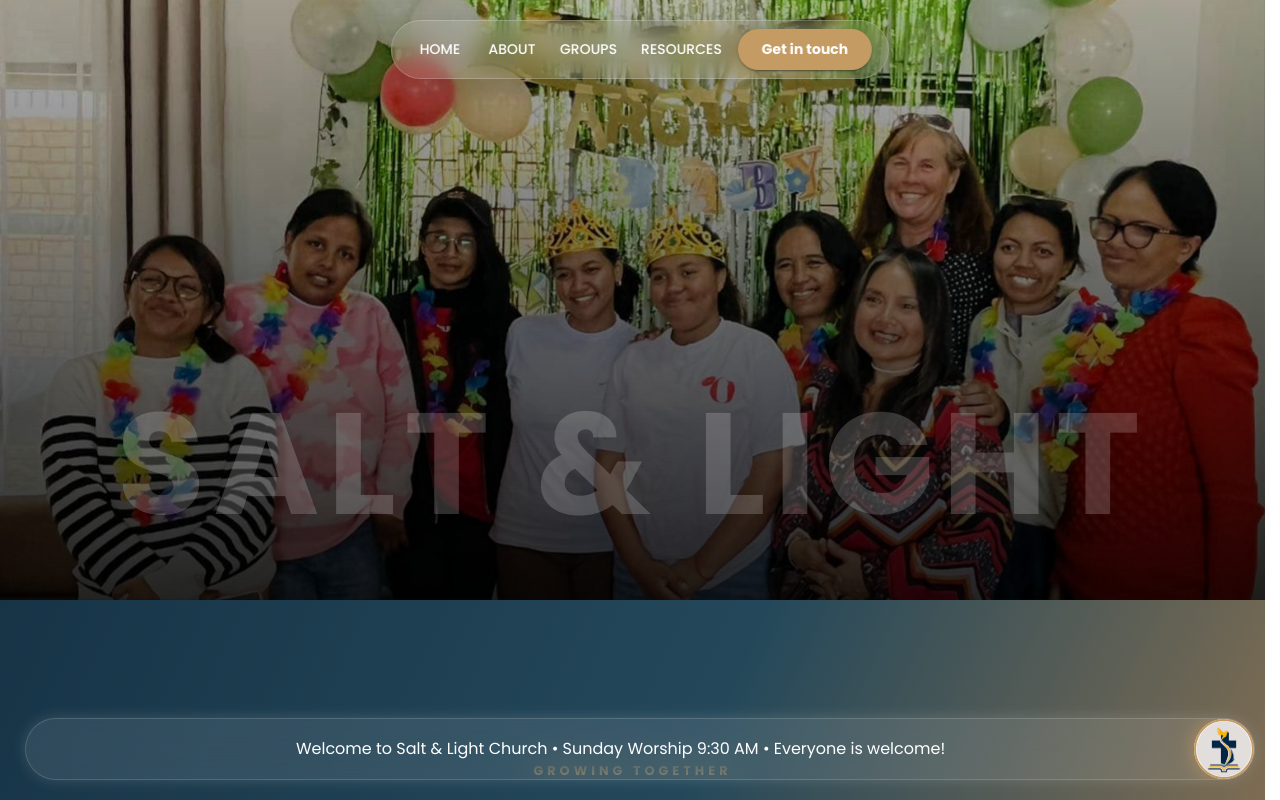
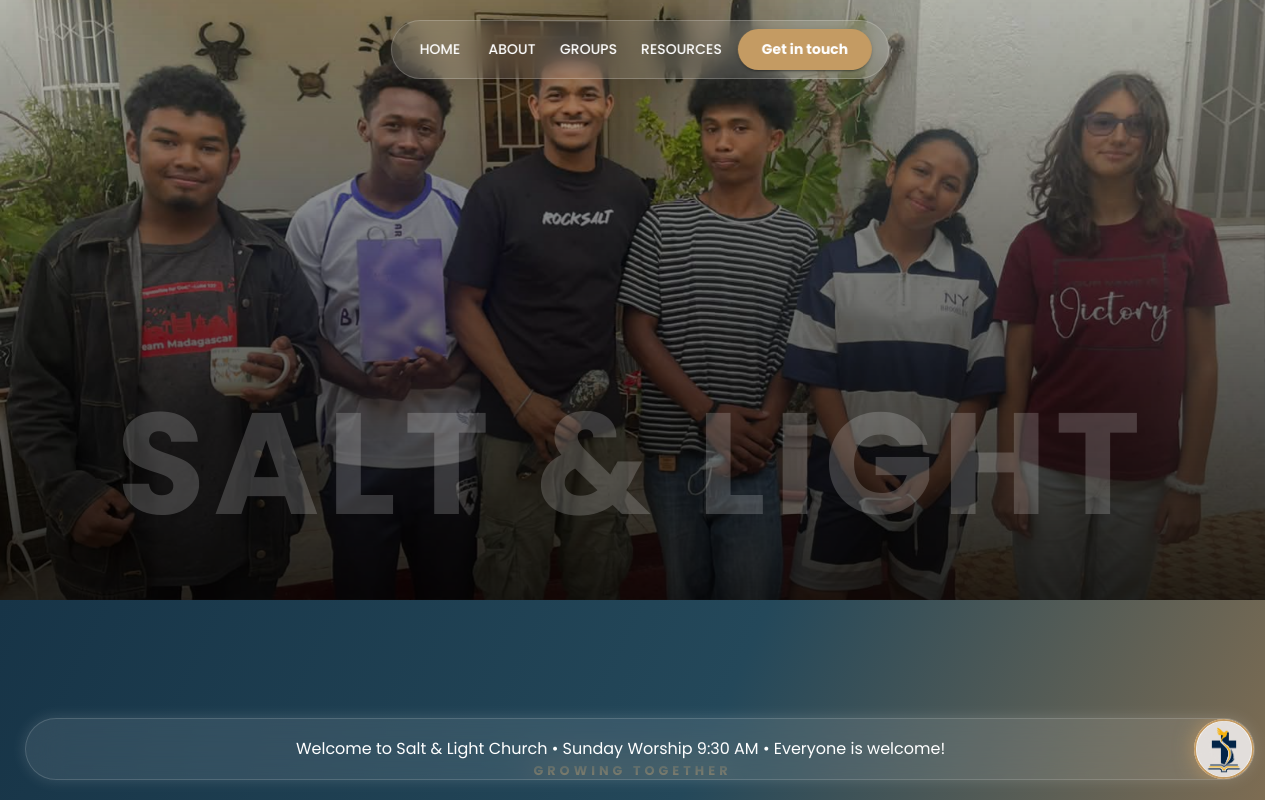
Before and after one commit to JayRostorfer/Salt-LightChurch, a Next.js app: page /groups in a window 1280 px wide. Shown: the top 800 px of the page. Built offline with nearby package versions, Linux system fonts and the light colour scheme.

Commit message:
Add new image to ImageSwiperData

```diff
--- a/src/data/ImageSwiperData.js
+++ b/src/data/ImageSwiperData.js
@@ -1,4 +1,10 @@
 const images = [
+    {
+    id: 0,
+    src: "/images/home-cov-pic.jpg",
+    alt: "",
+
+  },
   {
     id: 1,
     src: "/images/rocksalt1.jpg",
```
